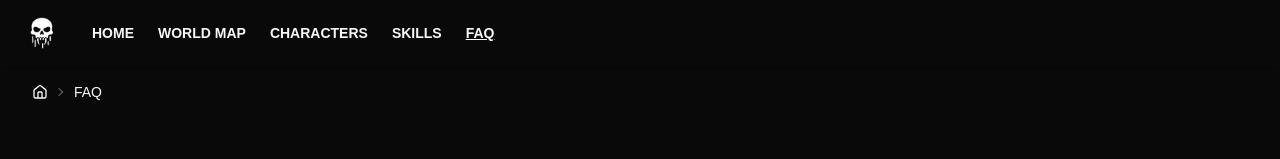
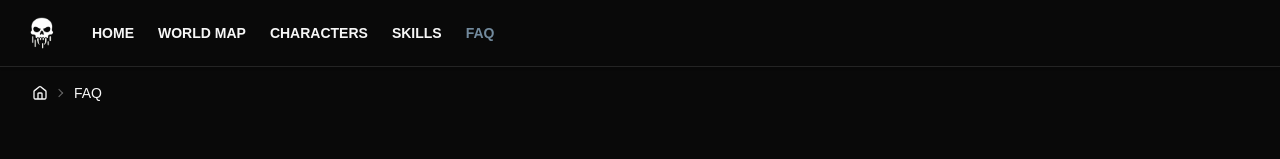
Before and after one commit to VoxelCoreLab/project-alpha-website, a Vue app: page /faq in a window 1280 px wide. Shown: the top 159 px of the page. Built offline with nearby package versions, Linux system fonts and the light colour scheme.

Commit message:
Update primary color and header styling
Changed the primary color to a new HSL value for improved visual consistency. Updated header to include a bottom border and adjusted active navigation link styling. Newsletter form button now uses the primary color for better emphasis.

```diff
--- a/src/components/NewsletterForm.vue
+++ b/src/components/NewsletterForm.vue
@@ -18,7 +18,7 @@
         {{ errors.email }}
       </div>
 
-      <button class="btn btn-secondary mt-4">Subscribe to Newsletter</button>
+      <button class="btn btn-primary mt-4">Subscribe to Newsletter</button>
     </fieldset>
   </form>
 
--- a/src/components/TheHeader.vue
+++ b/src/components/TheHeader.vue
@@ -1,5 +1,5 @@
 <template>
-    <header class="bg-base-100 shadow-sm sticky top-0 z-20">
+    <header class="bg-base-100 shadow-sm sticky top-0 z-20 border-b border-base-300">
         <div class="navbar bg-base-100 max-w-7xl mx-auto">
             <div class="navbar-start w-auto">
                 <div class="flex-none md:hidden">
@@ -17,7 +17,7 @@
             <div class="navbar-center hidden md:flex">
                 <ul class="menu menu-horizontal px-1">
                     <li class="rounded" v-for="link in links" :key="link.name">
-                        <RouterLink :to="link.path" class="uppercase font-bold rounded" activeClass="underline">{{ link.name }}</RouterLink>
+                        <RouterLink :to="link.path" class="uppercase font-bold rounded" activeClass="text-primary">{{ link.name }}</RouterLink>
                     </li>
                 </ul>
             </div>
--- a/src/style.css
+++ b/src/style.css
@@ -17,14 +17,16 @@
   --color-base-200: oklch(20% 0 0);
   --color-base-300: oklch(26% 0 0);
   --color-base-content: #f7f7f7;
-  --color-primary: #445562;
+  //--color-primary: #445562;
+  --color-primary: hsl(206 18% 53% / 1);
+    //--color-primary: hsl(206 48% 63% / 1);
   --color-primary-content: #f2f2f2;
   --color-secondary: #ffffff;
   --color-secondary-content: #0d0d0d;
   --color-accent: #988366;
   --color-accent-content: #0d0d0d;
   --color-neutral: oklch(12% 0.042 264.695);
-  --color-neutral-content: #f2f2f2;
+  --color-neutral-content: #f7f7f7;
   --color-info: #3669af;
   --color-info-content: #fff;
   --color-success: #8fc584;
```
